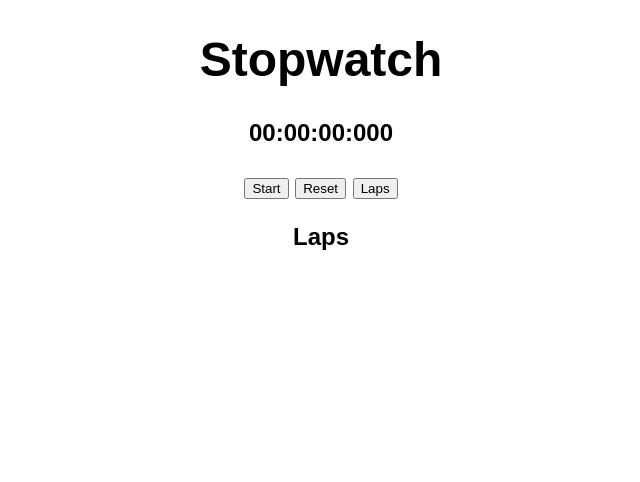
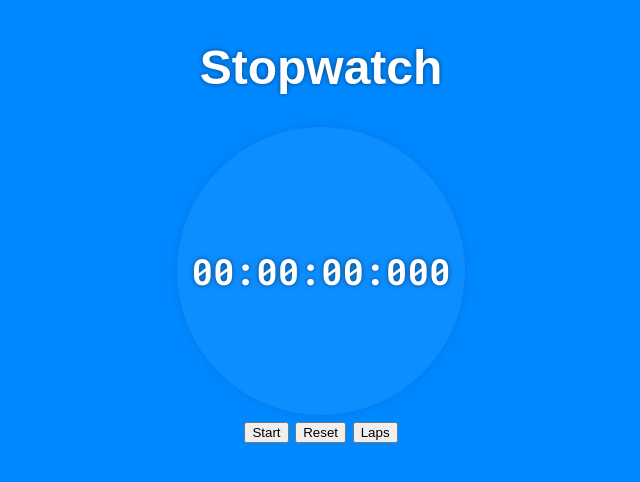
Before and after one commit to ThalitaC/stopwatch-vanilla-js, a plain HTML site: page index.html in a window 1280 px wide. Shown: the whole page, without its empty margins (319-959 px from the left). Drawn offline with Linux system fonts and the light colour scheme.

Commit message:
style: add timer style

```diff
--- a/index.html
+++ b/index.html
@@ -11,7 +11,7 @@
 <body>
   <div class="stopwatch-container">
     <h1>Stopwatch</h1>
-    <div class="timer">
+    <div class="timer-container">
       <p><span id="timer">00:00:00:000</span></p>
     </div>
     <div class="controls-container">
@@ -20,9 +20,8 @@
       <button id="laps">Laps</button>
     </div>
     <div class="laps-container">
-      <p>Laps</p>
-      <ul id="laps-list">
-      </ul>
+      <ol id="laps-list">
+      </ol>
   </div>
 
   <script src="script.js"></script>
--- a/script.js
+++ b/script.js
@@ -14,7 +14,7 @@ function timerFormat(time) {
   hours = ("0" + hours).slice(-2);
   minutes = ("0" + minutes).slice(-2);
   seconds = ("0" + seconds).slice(-2);
-  miliseconds = ("0" + miliseconds).slice(-3);
+  miliseconds = ("00" + miliseconds).slice(-3);
   timer.innerHTML = `${hours}:${minutes}:${seconds}:${miliseconds}`;
 };
 
--- a/style.css
+++ b/style.css
@@ -1,7 +1,36 @@
+@import url('https://fonts.googleapis.com/css2?family=Roboto+Mono:ital,wght@0,100;0,200;0,300;0,400;0,500;0,600;0,700;1,100;1,200;1,300;1,400;1,500;1,600;1,700&display=swap');
+
+body {
+  background-color: rgb(0, 136, 255);
+}
+
 .stopwatch-container {
-  font-family: sans-serif;
+  align-items: center;
+  color: rgb(255, 255, 255);
+  display: flex;
+  flex-direction: column;
+  font-family: Arial, Helvetica, sans-serif;
   font-size: 1.5em;
   font-weight: bold;
   text-align: center;
-  color: rgb(0, 0, 0);
+  text-shadow: 0px 0px 5px rgba(0, 0, 0, 0.5);
 }
+
+.timer-container {
+  align-items: center;
+  background-color: rgba(255, 255, 255, 0.05);
+  border-radius: 50%;
+  box-shadow: 0px 0px 15px -5px rgba(0, 0, 0, 0.2);
+  display: flex;
+  font-family: 'Roboto Mono', monospace;
+  height: 12em;
+  justify-content: center;
+  width: 12em;
+}
+
+#timer {
+  color: rgb(255, 255, 255);
+  font-size: 1.5em;
+  font-weight: 700;
+  padding: 0.5em;
+}
```
